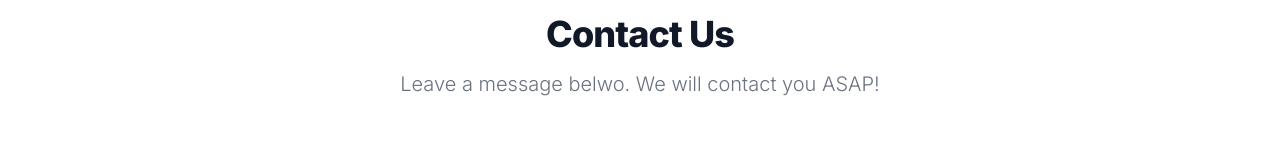
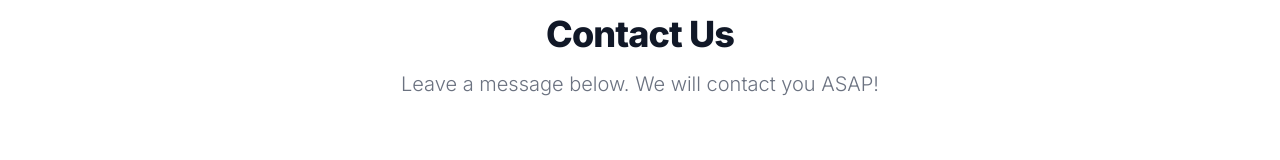
Before and after one commit to LeserraJ/ImEx_Cargo_LLC, a Next.js app: page /contact in a window 1280 px wide. Shown: the part 178-338 px from the top of the page. Built offline with nearby package versions, Linux system fonts and the light colour scheme.

Commit message:
fixed typo

```diff
--- a/src/app/contact/page.tsx
+++ b/src/app/contact/page.tsx
@@ -11,7 +11,7 @@ export default function Contact() {
             Contact Us
           </h2>
           <p className="mb-8 lg:mb-16 font-light text-center text-gray-500 dark:text-gray-400 sm:text-xl">
-            Leave a message belwo. We will contact you ASAP!
+            Leave a message below. We will contact you ASAP!
           </p>
           <form action="#" className="space-y-8">
             <div>
```
